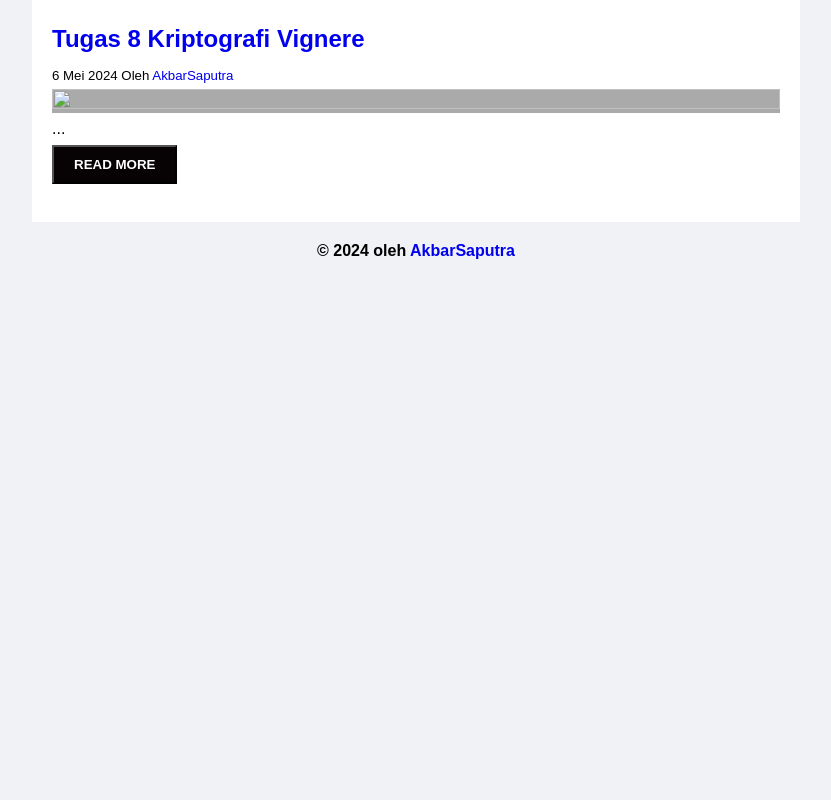
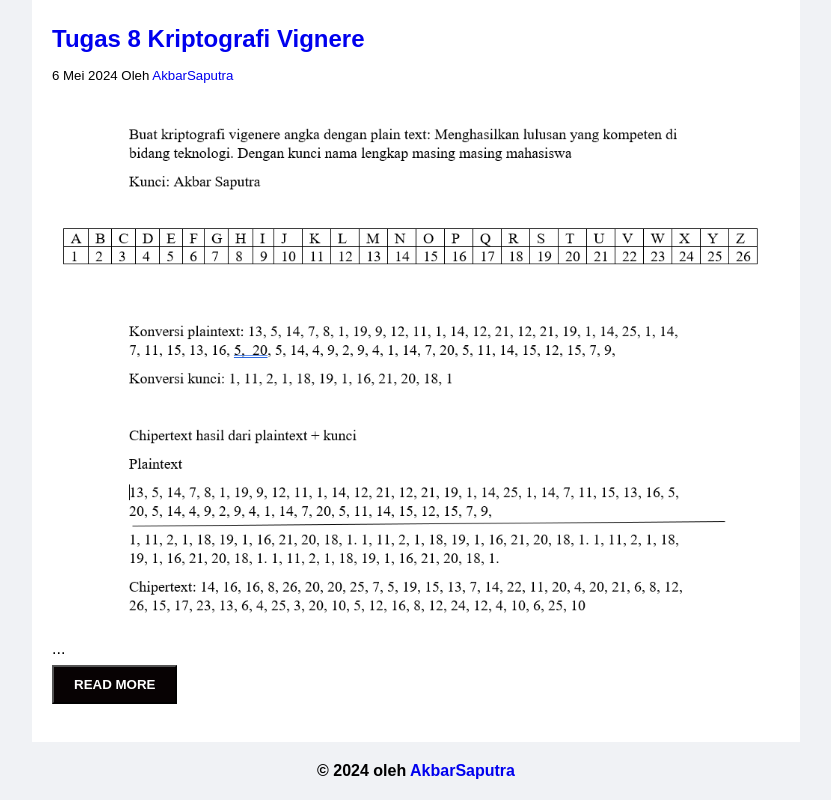
Before and after one commit to akbarputra123/blogakbar, a plain HTML site: page index.html in a window 1280 px wide. Shown: the part 5420-6220 px from the top of the page, without its empty margins (224-1055 px from the left). Before the commit the page ends 5700 px from the top, so only its background shows below. Drawn offline with nearby package versions, Linux system fonts and the light colour scheme.

Commit message:
menambah gambar di halama vignere

```diff
--- a/index.html
+++ b/index.html
@@ -114,7 +114,7 @@
         <!--artikel 8-->
         <a href="post/vignere.html" target="_blank"><h2>Tugas 8 Kriptografi Vignere</h2></a>
         <h5>6 Mei 2024 Oleh <a href="https://wa.me/+6282197480491" target="_blank">AkbarSaputra</a></h5>
-        <a href="post/vignere.html" target="_blank"><img src="images/" class="thumbnail" style="height:100%;"></a>
+        <a href="post/vignere.html" target="_blank"><img src="images/Tugas.8.png" class="thumbnail" style="height:100%;"></a>
         <div class="read-more" article-x="artikel1">
         <p>
             <span class="dots">...</span><span class="more" style="display: none;">
```
Also changed, not shown: post/vignere.html (+1 -1 lines), images/Tugas.8.png (added).
